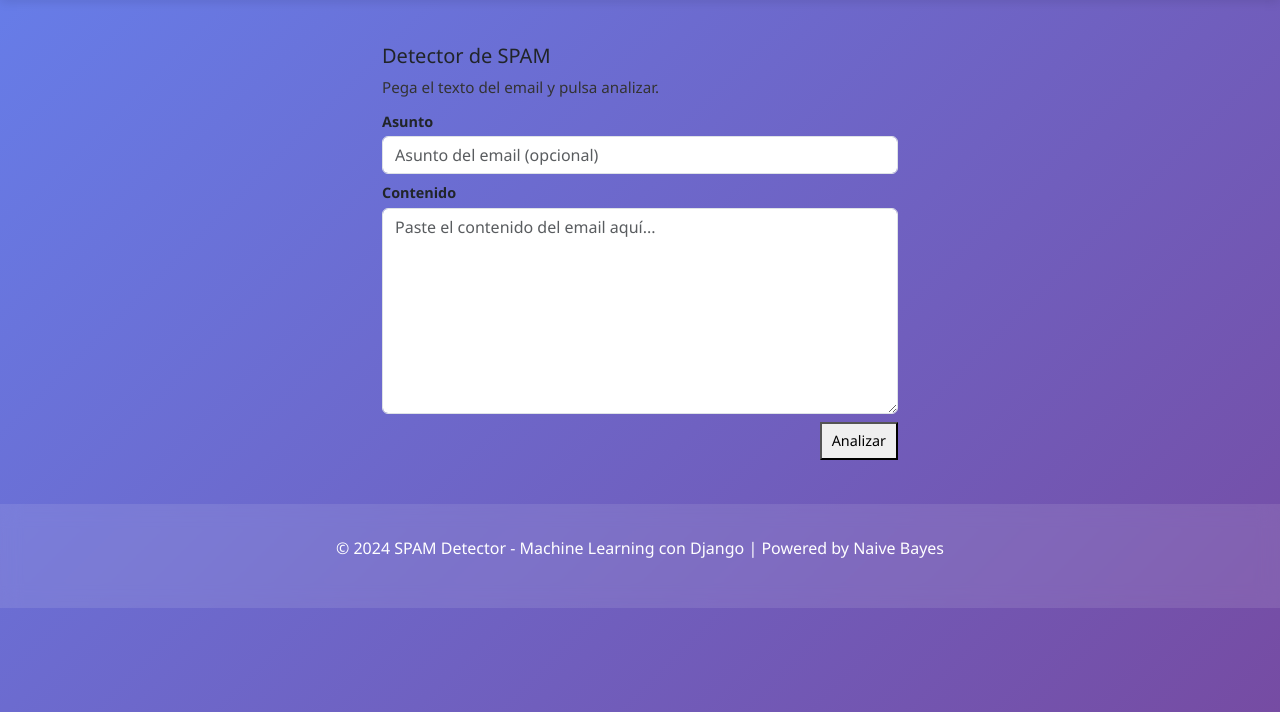
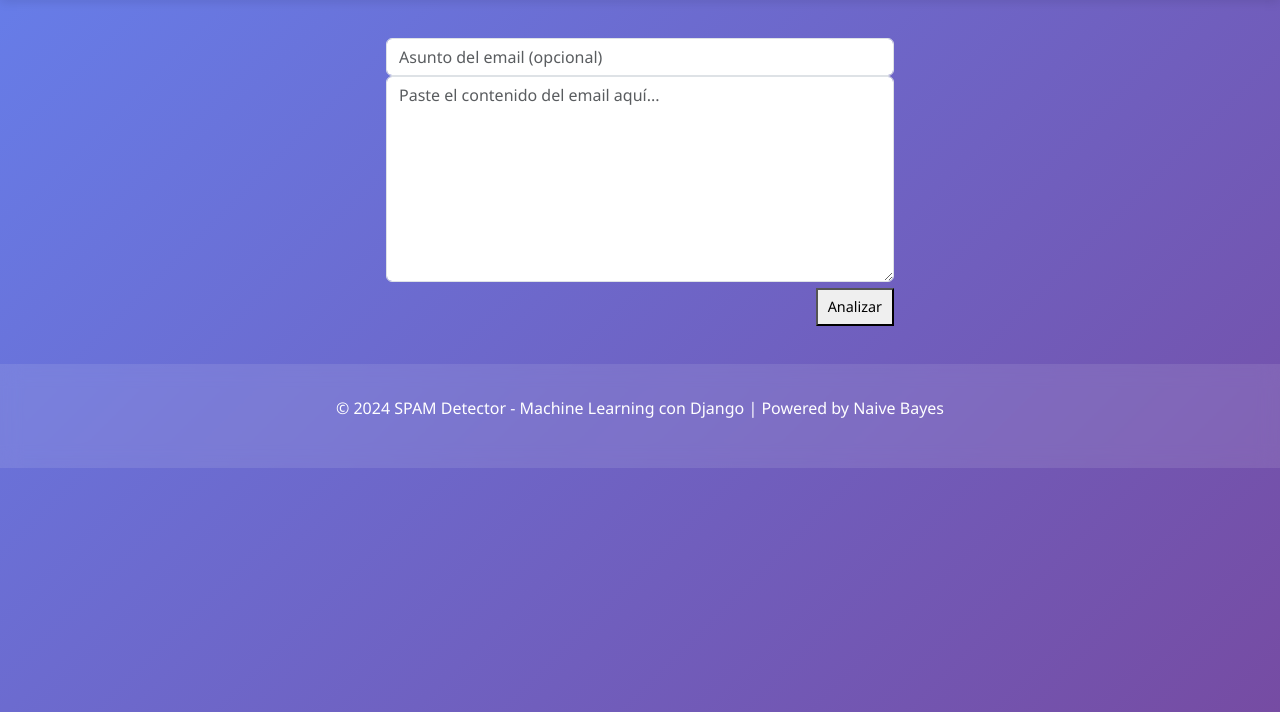
Before and after one commit to Sonia2004/naive, a Django app: page / in a window 1280 px wide. Shown: the part 62-774 px from the top of the page. Run offline with Django 5.2, Linux system fonts and the light colour scheme; parts of the project's set-up code (start-up, migrations or seed data) failed here and were passed over.

Commit message:
UI: show only bare form (subject + body + submit)

```diff
--- a/detector/templates/detector/index.html
+++ b/detector/templates/detector/index.html
@@ -1,28 +1,16 @@
 {% extends 'detector/base.html' %}
 
-{% block title %}Detector de SPAM{% endblock %}
+{% block title %}Detector{% endblock %}
 
 {% block content %}
-<div style="max-width:540px;margin:24px auto;padding:12px;">
-  <h2 style="font-size:1.25rem;margin-bottom:8px;">Detector de SPAM</h2>
-  <p style="margin-bottom:12px;font-size:0.95rem;color:#333;">Pega el texto del email y pulsa analizar.</p>
-
+<div style="max-width:520px;margin:18px auto;padding:6px;">
   <form method="post">
     {% csrf_token %}
-    <div style="margin-bottom:8px;">
-      <label style="display:block;font-weight:600;font-size:0.9rem;margin-bottom:4px;">Asunto</label>
-      {{ form.subject }}
-    </div>
-
-    <div style="margin-bottom:8px;">
-      <label style="display:block;font-weight:600;font-size:0.9rem;margin-bottom:4px;">Contenido</label>
-      {{ form.body }}
-    </div>
-
-    <div style="text-align:right;">
+    {{ form.subject }}
+    {{ form.body }}
+    <div style="text-align:right;margin-top:6px;">
       <button type="submit" style="padding:6px 10px;font-size:0.9rem;">Analizar</button>
     </div>
   </form>
 </div>
-
 {% endblock %}
```
